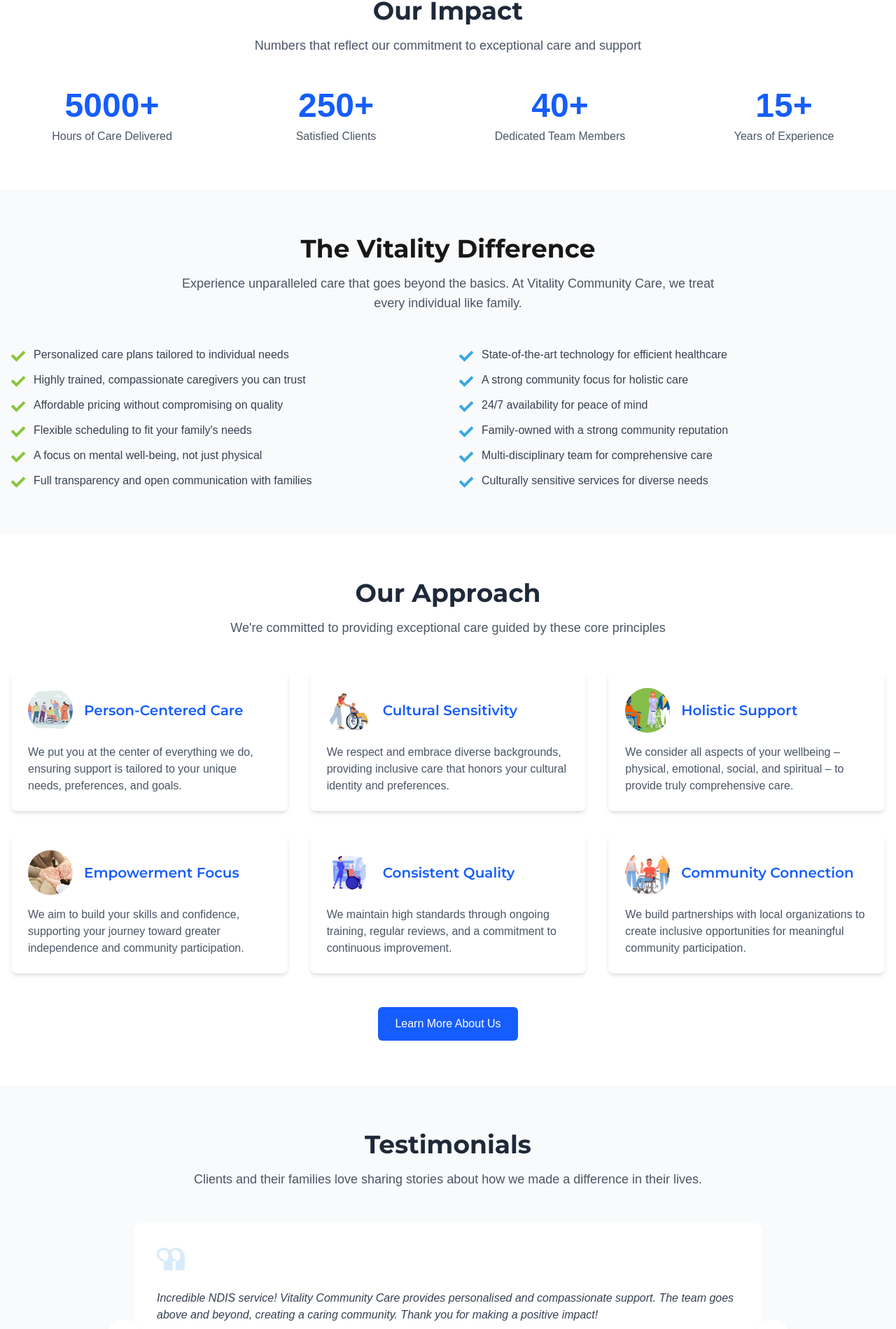
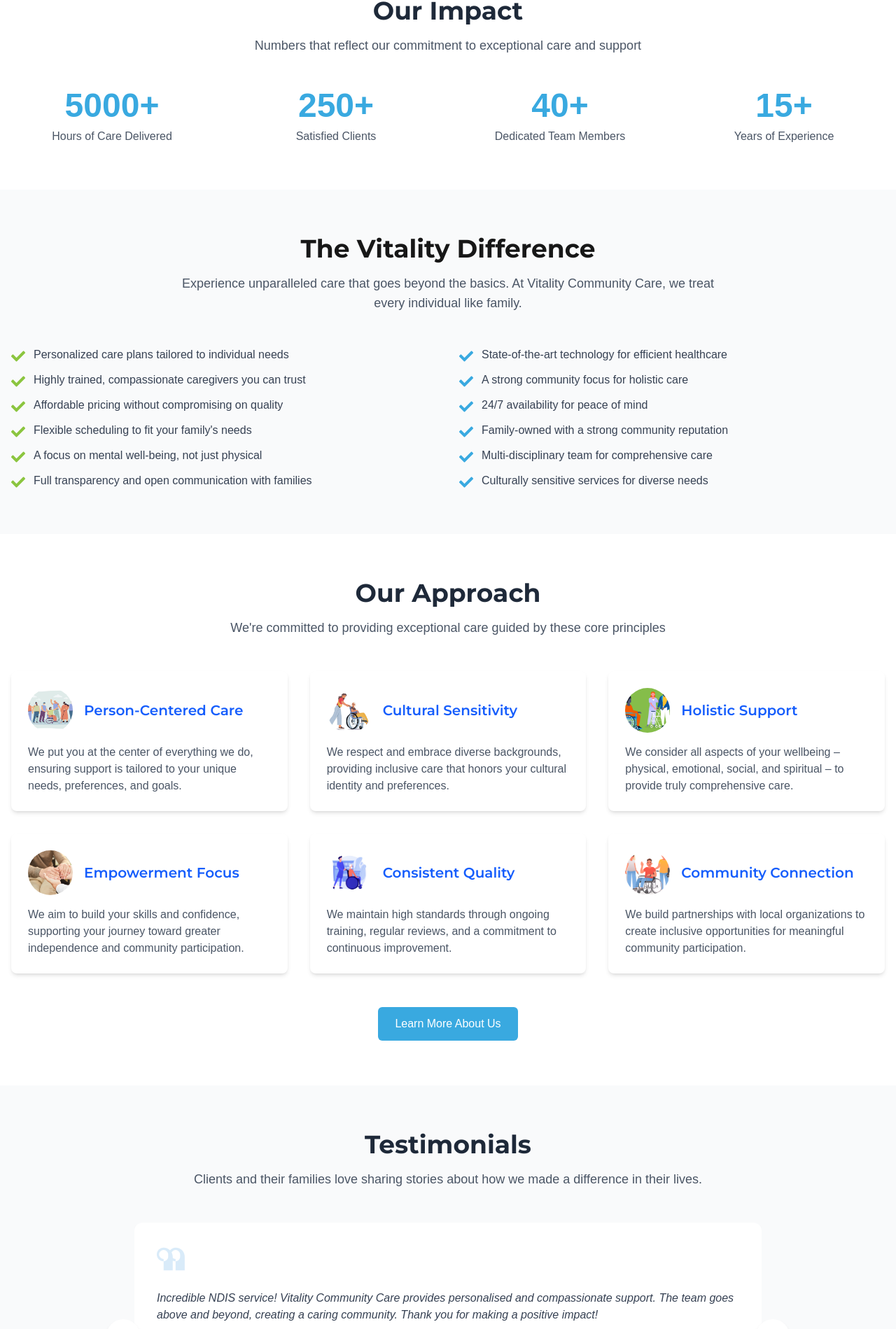
Before and after one commit to faysalabdi/vitality-app, a Next.js app: page / in a window 1280 px wide. Shown: the part 1194-3093 px from the top of the page at 70% size. Built offline with nearby package versions, Linux system fonts and the light colour scheme.

Commit message:
Update button styles and text across multiple sections for a cohesive design

```diff
--- a/src/components/sections/ContactForm.tsx
+++ b/src/components/sections/ContactForm.tsx
@@ -198,7 +198,7 @@
                 <button
                   type="submit"
                   disabled={isSubmitting}
-                  className="w-full bg-gradient-to-r from-[#39A9E0] to-[#8BC53F] text-white py-3 px-6 rounded-md font-medium flex items-center justify-center hover:opacity-90 transition-opacity disabled:opacity-70"
+                  className="w-full bg-[#39A9E0] hover:bg-[#2d8ac0] text-white py-3 px-6 rounded-md font-medium flex items-center justify-center transition-colors duration-300 disabled:opacity-70"
                 >
                   {isSubmitting ? (
                     <span>Sending...</span>
--- a/src/components/sections/ExpandedServicesSection.tsx
+++ b/src/components/sections/ExpandedServicesSection.tsx
@@ -125,9 +125,9 @@
         <div className="text-center mt-12">
           <Link
             href="/services"
-            className="inline-block px-6 py-3 bg-blue-600 text-white font-medium rounded-md hover:bg-blue-700 transition duration-300"
+            className="inline-block px-6 py-3 bg-[#39A9E0] text-white font-medium rounded-md hover:bg-[#2d8ac0] transition duration-300"
           >
-            View All Services
+            Explore All Services
           </Link>
         </div>
       </div>
--- a/src/components/sections/OurApproachSection.tsx
+++ b/src/components/sections/OurApproachSection.tsx
@@ -85,7 +85,7 @@
         <div className="text-center mt-12">
           <a
             href="/about-us"
-            className="inline-block px-6 py-3 bg-blue-600 text-white font-medium rounded-md hover:bg-blue-700 transition duration-300"
+            className="inline-block px-6 py-3 bg-[#39A9E0] text-white font-medium rounded-md hover:bg-[#2d8ac0] transition duration-300"
           >
             Learn More About Us
           </a>
--- a/src/components/sections/ReferralCTA.tsx
+++ b/src/components/sections/ReferralCTA.tsx
@@ -17,8 +17,7 @@
           </div>
           <Link
             href="/referral"
-            className="bg-white hover:bg-gray-100 text-gray-800 font-bold py-2 px-6 md:py-3 md:px-8 rounded-full shadow-lg transition duration-300 flex items-center"
-          >
+            className="bg-[#39A9E0] hover:bg-[#2d8ac0] text-white font-bold py-2 px-6 md:py-3 md:px-8 rounded-full shadow-lg transition duration-300 flex items-center"          >
             <span>Make a Referral</span>
             <FaArrowRight className="ml-2" />
           </Link>
--- a/src/components/sections/StatsCounter.tsx
+++ b/src/components/sections/StatsCounter.tsx
@@ -42,7 +42,7 @@
 
   return (
     <div ref={ref} className="text-center">
-      <div className="text-4xl md:text-5xl font-bold text-blue-600">
+      <div className="text-4xl md:text-5xl font-bold text-[#39A9E0]">
         {count}{suffix}
       </div>
       <div className="mt-2 text-gray-600 font-medium">{label}</div>
--- a/src/components/sections/WorkWithUsSection.tsx
+++ b/src/components/sections/WorkWithUsSection.tsx
@@ -147,7 +147,7 @@
         <div className="text-center mt-12">
           <Link
             href="/careers"
-            className="inline-block px-6 py-3 bg-blue-600 text-white font-medium rounded-md hover:bg-blue-700 transition duration-300"
+            className="inline-block px-6 py-3 bg-[#39A9E0] text-white font-medium rounded-md hover:bg-[#2d8ac0] transition duration-300"
           >
             View All Career Opportunities
           </Link>
```
